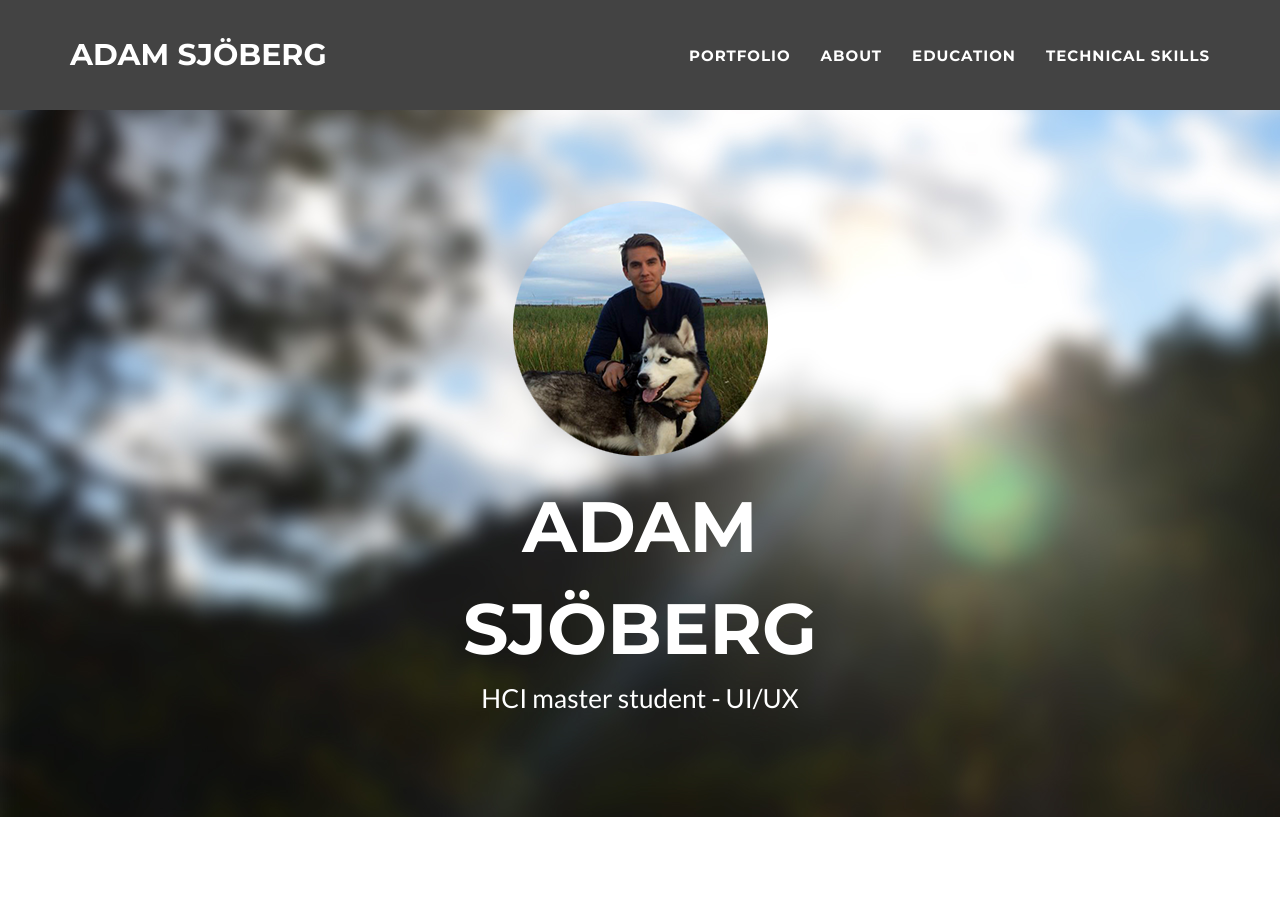
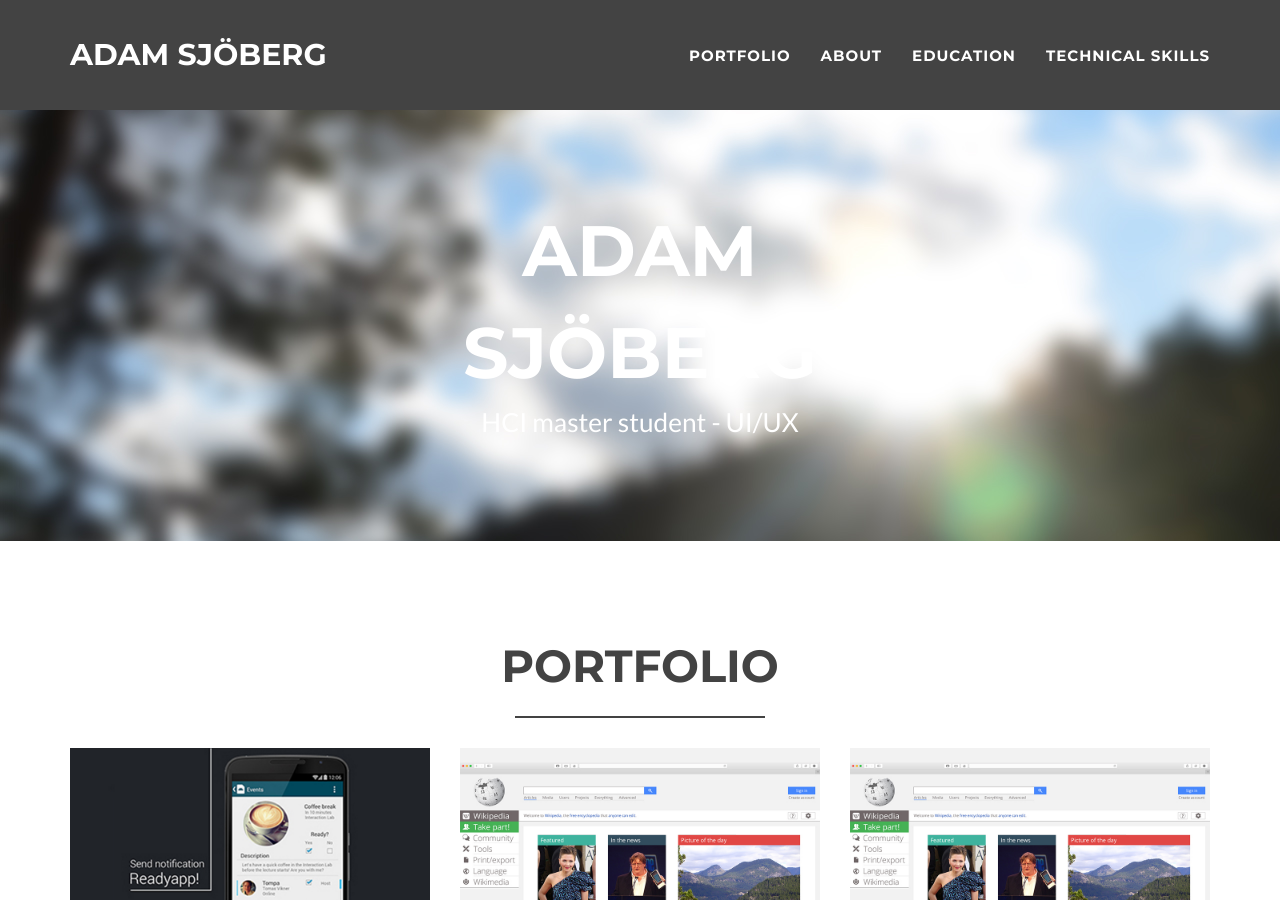
Before and after one commit to Adamsjoberg/Adamsjoberg.github.io, a Jekyll site: the page built from index.html, in a window 1280 px wide and 900 px high. Built offline with Jekyll 4.4.1, drawn with Linux system fonts in a browser that asks for light colours.

Commit message:
removed profile pic

```diff
--- a/_includes/header.html
+++ b/_includes/header.html
@@ -3,7 +3,6 @@
         <div class="container">
             <div class="row">
                 <div class="col-lg-12">
-                    <img class="img-responsive" src="img/profile_picture.png" alt="">
                     <div class="intro-text">
                         <span class="name">Adam</span>
                         <span class="name">Sjöberg</span>
```
